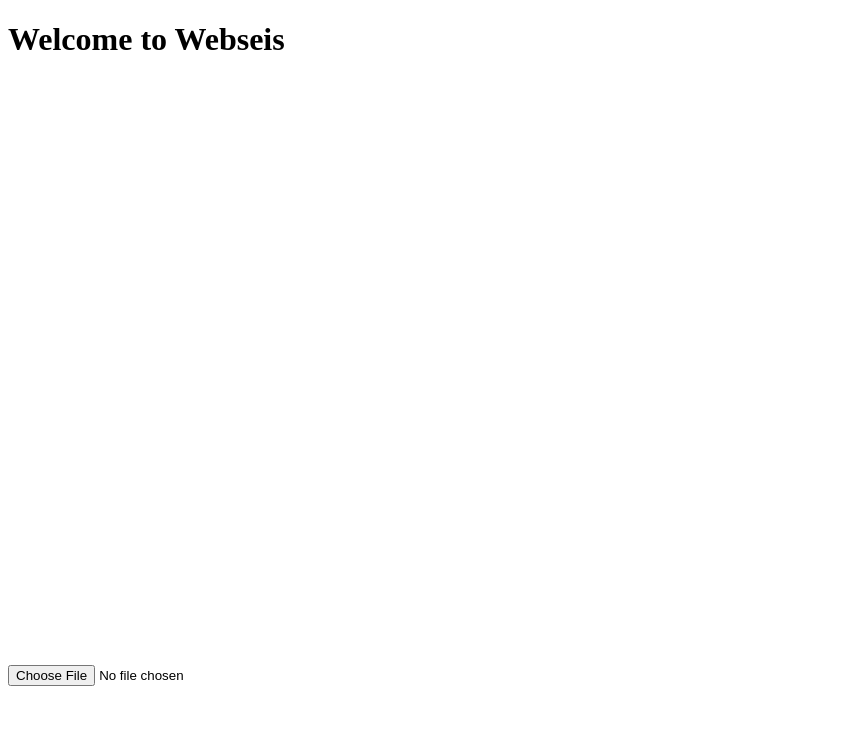
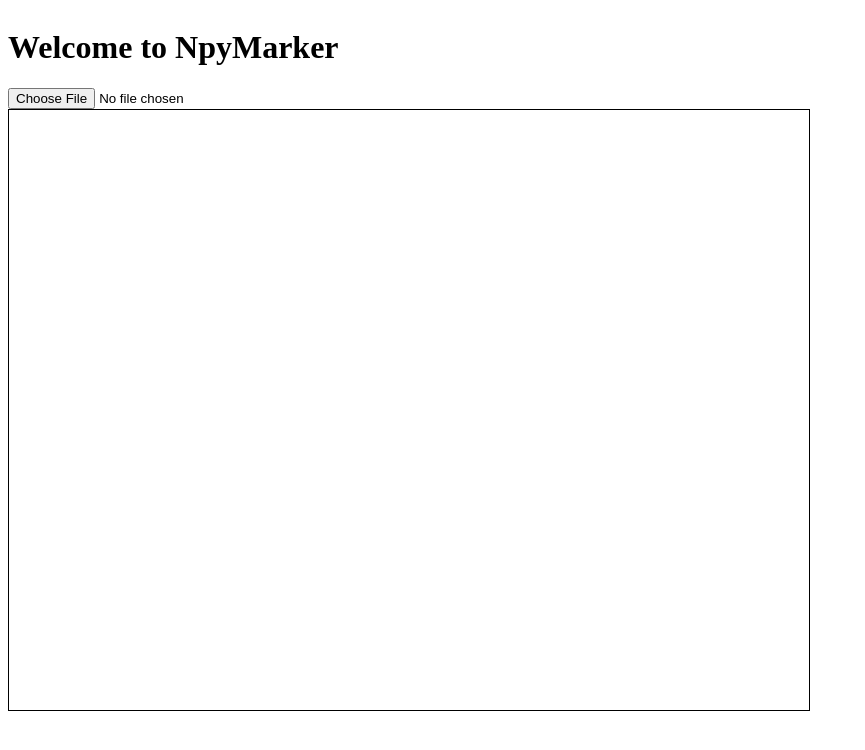
Before and after one commit to paphopsaw/NpyMarker, a website built with webpack: page dist/index.html in a window 1280 px wide. Shown: the whole page, without its empty margins (0-865 px from the left). Built offline with nearby package versions, Linux system fonts and the light colour scheme.

Commit message:
Added Container Element #3

```diff
--- a/src/NpyMarker/UI/Canvas.js
+++ b/src/NpyMarker/UI/Canvas.js
@@ -1,15 +1,24 @@
 import ViewElement from "./ViewElement";
 
-export default class Canvas extends ViewElement{
+export default class Canvas extends ViewElement {
     context
     constructor(contextType) {
         super();
         this.domObject = document.createElement("canvas");
+        this.domObject.style.flexGrow = 0;
+        this.domObject.style.flexShrink = 0;
         this.context = this.domObject.getContext(contextType);
     }
 
+    setBorder(borderSpec) {
+        this.domObject.style.border = borderSpec;
+    }
+
+    setSmoothing(enabled) {
+        this.context.imageSmoothingEnabled = enabled;
+    }
+
     drawImage(image) {
-        this.context.imageSmoothingEnabled = true;
         this.context.drawImage(image, 0 , 0, this.width, this.height);
     }
 
@@ -17,6 +26,10 @@
         const domObject = this.domObject
         domObject.addEventListener("click" , function(e) {
             const rect = domObject.getBoundingClientRect();
+            console.log(e.clientX);
+            console.log(e.clientY);
+            console.log(rect.left);
+            console.log(rect.top);
             e.canvasX = e.clientX - rect.left;
             e.canvasY = e.clientY - rect.top;
             callback(e)
--- a/src/NpyMarker/UI/Container.js
+++ b/src/NpyMarker/UI/Container.js
@@ -0,0 +1,15 @@
+import ViewElement from "./ViewElement";
+
+export default class Container extends ViewElement {
+    children
+    constructor() {
+        super();
+        this.children = [];
+        this.domObject = document.createElement("div");
+    }
+
+    appendChild(viewElement) {
+        this.domObject.appendChild(viewElement.getDOM());
+        this.children.push(viewElement);
+    }
+}
--- a/src/NpyMarker/UI/FileInput.js
+++ b/src/NpyMarker/UI/FileInput.js
@@ -7,10 +7,6 @@
         this.domObject.setAttribute("type", "file");
     }
 
-    getDOM() {
-        return this.domObject;
-    }
-
     onChange(callback) {
         this.domObject.addEventListener("change" , function(e) {
             callback(e)
--- /dev/null
+++ b/src/NpyMarker/UI/HorizontalContainer.js
@@ -0,0 +1,9 @@
+import Container from "./Container";
+
+export default class HorizontalContainer extends Container {
+    constructor() {
+        super();
+        this.domObject.style.display = "flex";
+        this.domObject.style.flexDirection = "row";
+    }
+}
--- a/src/NpyMarker/UI/Label.js
+++ b/src/NpyMarker/UI/Label.js
@@ -1,3 +1,5 @@
+import ViewElement from "./ViewElement";
+
 class LabelType {
     static H1 = new LabelType("h1");
     static H2 = new LabelType("h2");
@@ -12,22 +14,17 @@
 }
 
 export {LabelType};
-export default class Label {
-    labelDOM;
-
+export default class Label extends ViewElement {
     constructor(labelType, text) {
+        super();
         if (!(labelType instanceof LabelType)) {
             throw "Invalid label type";
         }
-        this.labelDOM = document.createElement(labelType.type);
-        this.labelDOM.innerText = text;
+        this.domObject = document.createElement(labelType.type);
+        this.domObject.innerText = text;
     }
 
     setText() {
-        this.labelDOM.innerText = text;
-    }
-
-    getDOM() {
-        return this.labelDOM;
+        this.domObject.innerText = text;
     }
 }
--- /dev/null
+++ b/src/NpyMarker/UI/VerticalContainer.js
@@ -0,0 +1,9 @@
+import Container from "./Container";
+
+export default class VerticalContainer extends Container {
+    constructor() {
+        super();
+        this.domObject.style.display = "flex";
+        this.domObject.style.flexDirection = "column";
+    }
+}
--- a/src/NpyMarker/UI/ViewElement.js
+++ b/src/NpyMarker/UI/ViewElement.js
@@ -2,15 +2,22 @@
     domObject
     width
     height
+    name
+
+
     getDOM() {
         return this.domObject;
     }
     setWidth(width) {
         this.width = width
-        this.domObject.setAttribute("width", width);
+        this.domObject.style.width = width + "px";
     }
     setHeight(height) {
         this.height = height
-        this.domObject.setAttribute("height", height);
+        this.domObject.style.height = height + "px";
+    }
+    setName(name) {
+        this.name = name;
+        this.domObject.setAttribute("name", name);
     }
 }
--- a/src/NpyMarker/UI/css/ViewElements/index.css
+++ /dev/null
@@ -1,3 +0,0 @@
-canvas {
-    outline: black 3px solid;
-}
--- a/src/NpyMarker/UI/css/index.css
+++ /dev/null
@@ -1 +0,0 @@
-@import url(ViewElements/index.css);
--- a/src/app/View/index.js
+++ b/src/app/View/index.js
@@ -1,31 +1,58 @@
 import Canvas from "NpyMarker/UI/Canvas";
 import FileInput from "NpyMarker/UI/FileInput";
 import Label, {LabelType} from "NpyMarker/UI/Label";
+import VerticalContainer from "NpyMarker/UI/VerticalContainer";
+import HorizontalContainer from "../../NpyMarker/UI/HorizontalContainer";
 
 const root = {
     rootDOM: null,
-    child: {},
-    append: function (viewElement, name) {
+    lookUpTable: {},
+    appendChild: function (viewElement) {
         this.rootDOM.appendChild(viewElement.getDOM());
-        this.child[name] = viewElement;
+    },
+    register: function (viewElement, key) {
+        this.lookUpTable[key] = viewElement;
     }
 }
 export default {
     init: (rootDOM) => {
         root.rootDOM = rootDOM;
+        const mainContainer = new VerticalContainer();
+        mainContainer.setName("mainContainer");
+        root.appendChild(mainContainer);
         //Add title label
-        const title = new Label(LabelType.H1, "Welcome to Webseis");
-        root.append(title, "title");
+        const title = new Label(LabelType.H1, "Welcome to NpyMarker");
+        title.setName("title");
+        mainContainer.appendChild(title);
         //Add fileInput
         const fileInput = new FileInput();
-        root.append(fileInput, "fileInput");
+        fileInput.setName("fileInput");
+        mainContainer.appendChild(fileInput);
+        root.register(fileInput, "fileInput");
+
+        //Working area
+        const workBenchContainer = new HorizontalContainer();
+        workBenchContainer.setName("workBenchContainer");
+        mainContainer.appendChild(workBenchContainer);
         //Add canvas
         const canvas = new Canvas("2d");
         canvas.setHeight(600);
-        canvas.setWidth(600);
-        root.append(canvas, "canvas")
-        console.log(canvas.height);
+        canvas.setWidth(800);
+        canvas.setName("canvas")
+        canvas.setBorder("black solid 1px");
+        workBenchContainer.appendChild(canvas);
+        root.register(canvas, "canvas");
+
+        //Control panel
+        const controlPanelContainer = new VerticalContainer();
+        workBenchContainer.appendChild(controlPanelContainer);
+
     },
 
-    getChild: (name) => root.child[name]
+    getChild: (name) => {
+        if (root.lookUpTable[name] != null) {
+            return root.lookUpTable[name]
+        }
+        throw "No viewElement of name \"" + name + "\" registered on look up table.";
+    }
 }
```
Also changed, not shown: dist/favicon.ico (added), dist/index.html, src/NpyMarker/UI/Tabs.js (deleted).
